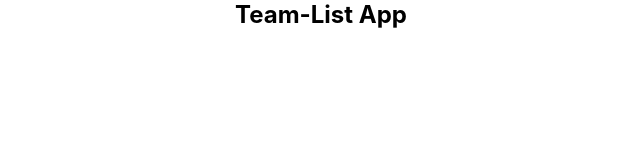
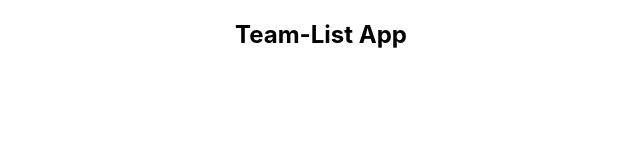
Before and after one commit to Vladimir-Saenko/Team-List, a React app: page / in a window 1280 px wide. Shown: the whole page, without its empty margins (319-959 px from the left). Built offline with nearby package versions, Linux system fonts and the light colour scheme.

Commit message:
настройка CSS

```diff
--- a/public/index.html
+++ b/public/index.html
@@ -9,35 +9,9 @@
       name="description"
       content="Web site created using create-react-app"
     />
-    <link rel="apple-touch-icon" href="%PUBLIC_URL%/logo192.png" />
-    <!--
-      manifest.json provides metadata used when your web app is installed on a
-      user's mobile device or desktop. See https://developers.google.com/web/fundamentals/web-app-manifest/
-    -->
-    <link rel="manifest" href="%PUBLIC_URL%/manifest.json" />
-    <!--
-      Notice the use of %PUBLIC_URL% in the tags above.
-      It will be replaced with the URL of the `public` folder during the build.
-      Only files inside the `public` folder can be referenced from the HTML.
-
-      Unlike "/favicon.ico" or "favicon.ico", "%PUBLIC_URL%/favicon.ico" will
-      work correctly both with client-side routing and a non-root public URL.
-      Learn how to configure a non-root public URL by running `npm run build`.
-    -->
-    <title>React App</title>
+    <title>Team List</title>
   </head>
   <body>
-    <noscript>You need to enable JavaScript to run this app.</noscript>
     <div id="root"></div>
-    <!--
-      This HTML file is a template.
-      If you open it directly in the browser, you will see an empty page.
-
-      You can add webfonts, meta tags, or analytics to this file.
-      The build step will place the bundled scripts into the <body> tag.
-
-      To begin the development, run `npm start` or `yarn start`.
-      To create a production bundle, use `npm run build` or `yarn build`.
-    -->
   </body>
 </html>
--- a/src/style.css
+++ b/src/style.css
@@ -11,3 +11,9 @@ body {
   align-items: center;
   justify-content: center;
 }
+
+.app {
+  margin-top: 20px;
+  display: flex;
+  flex-direction: column;
+}
```
